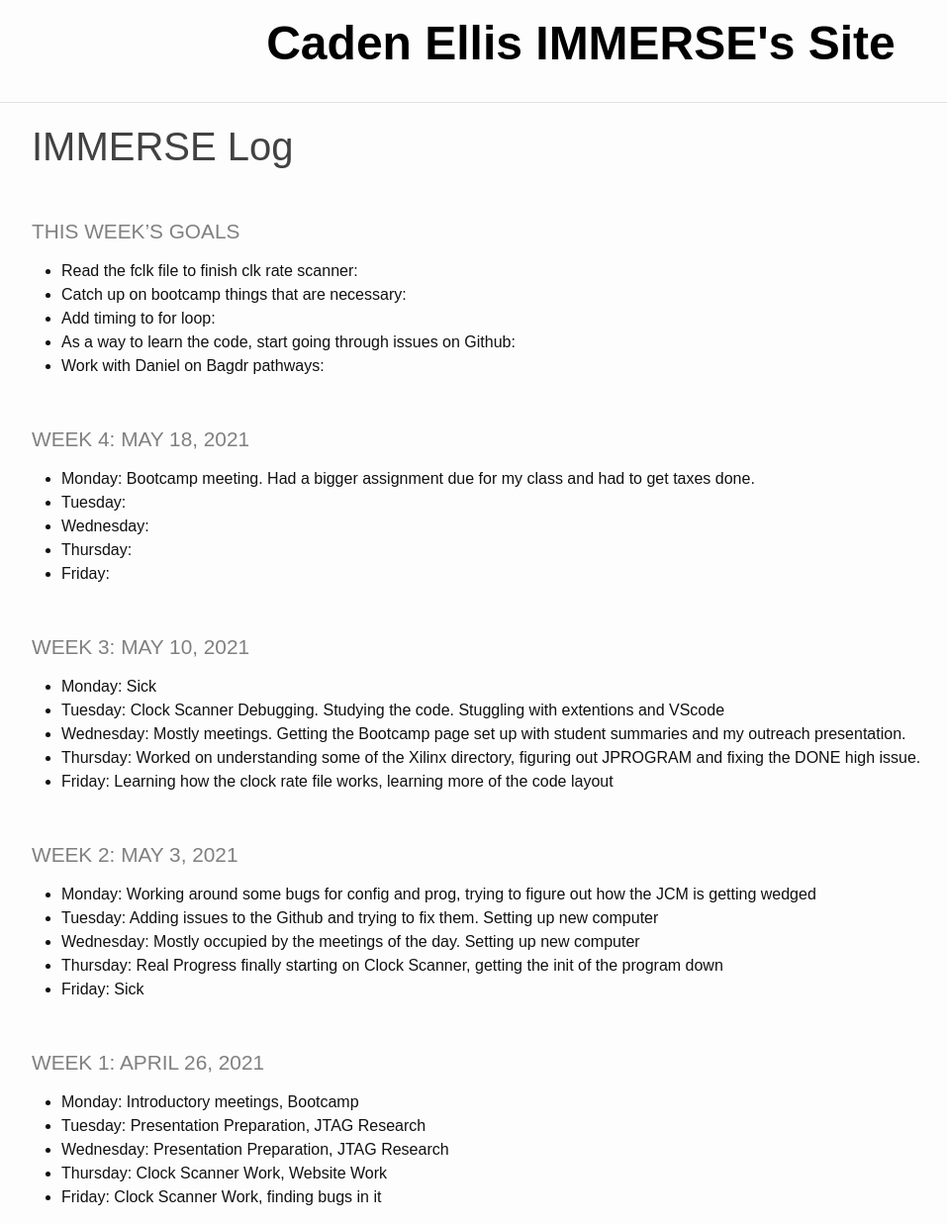
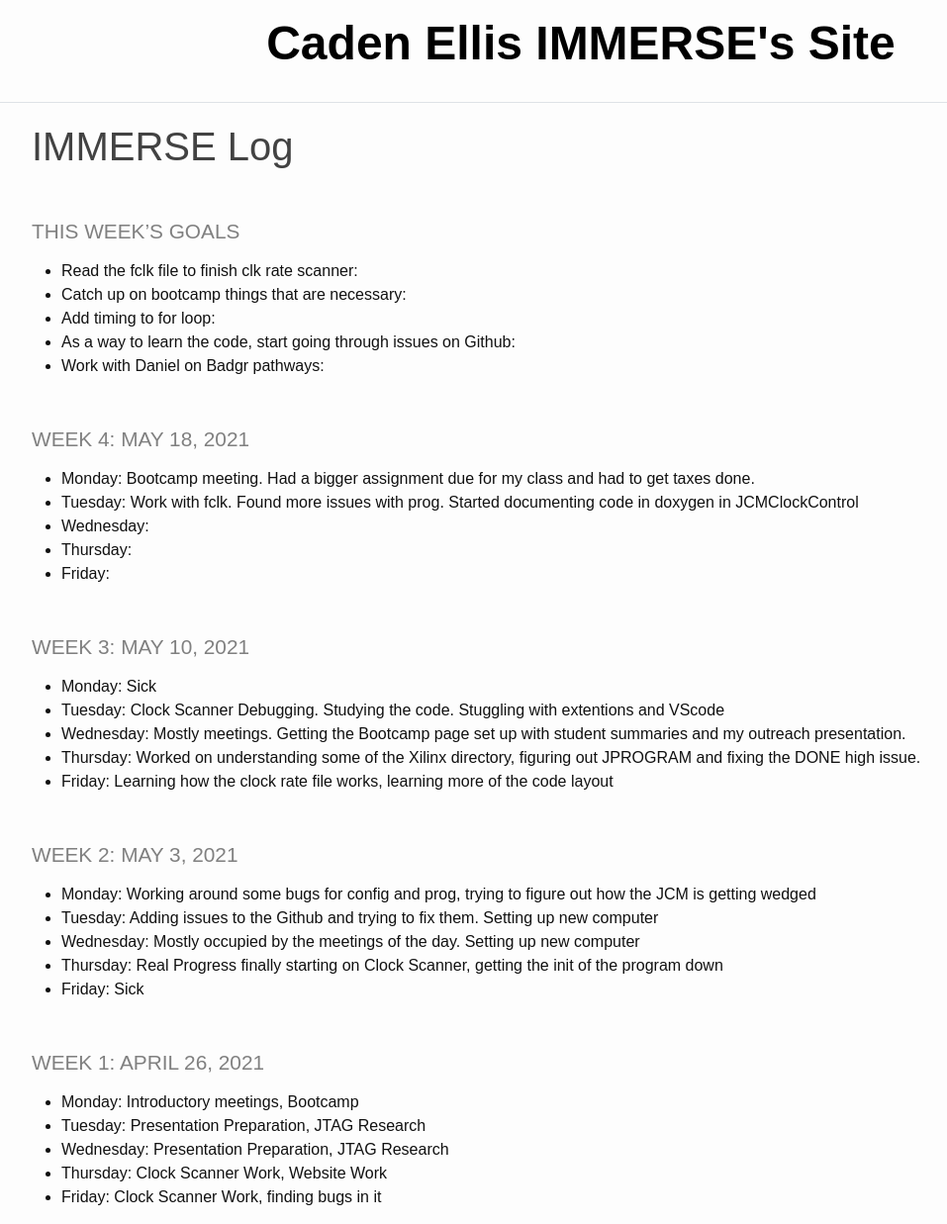
Before and after one commit to Caden-Ellis77/ImmerseSite, a Jekyll site: the page built from _pages/log.md, in a window 1280 px wide and 1237 px high. Shown: the whole window at 99% size, without its empty margins (53-1010 px from the left). Built offline with Jekyll 4.4.1, drawn with Linux system fonts in a browser that asks for light colours.

Commit message:
Tuesday May 18

```diff
--- a/_pages/log.md
+++ b/_pages/log.md
@@ -8,13 +8,13 @@ title: IMMERSE Log
 * **Catch up on bootcamp things that are necessary**:
 * **Add timing to for loop**:
 * **As a way to learn the code, start going through issues on Github**:
-* **Work with Daniel on Bagdr pathways**:
+* **Work with Daniel on Badgr pathways**:
 
 
 ### Week 4: May 18, 2021
 
 * **Monday**: Bootcamp meeting. Had a bigger assignment due for my class and had to get taxes done.
-* **Tuesday**:
+* **Tuesday**: Work with fclk. Found more issues with prog. Started documenting code in doxygen in JCMClockControl
 * **Wednesday**:
 * **Thursday**:
 * **Friday**:
```
Also changed, not shown: Gemfile.lock.
